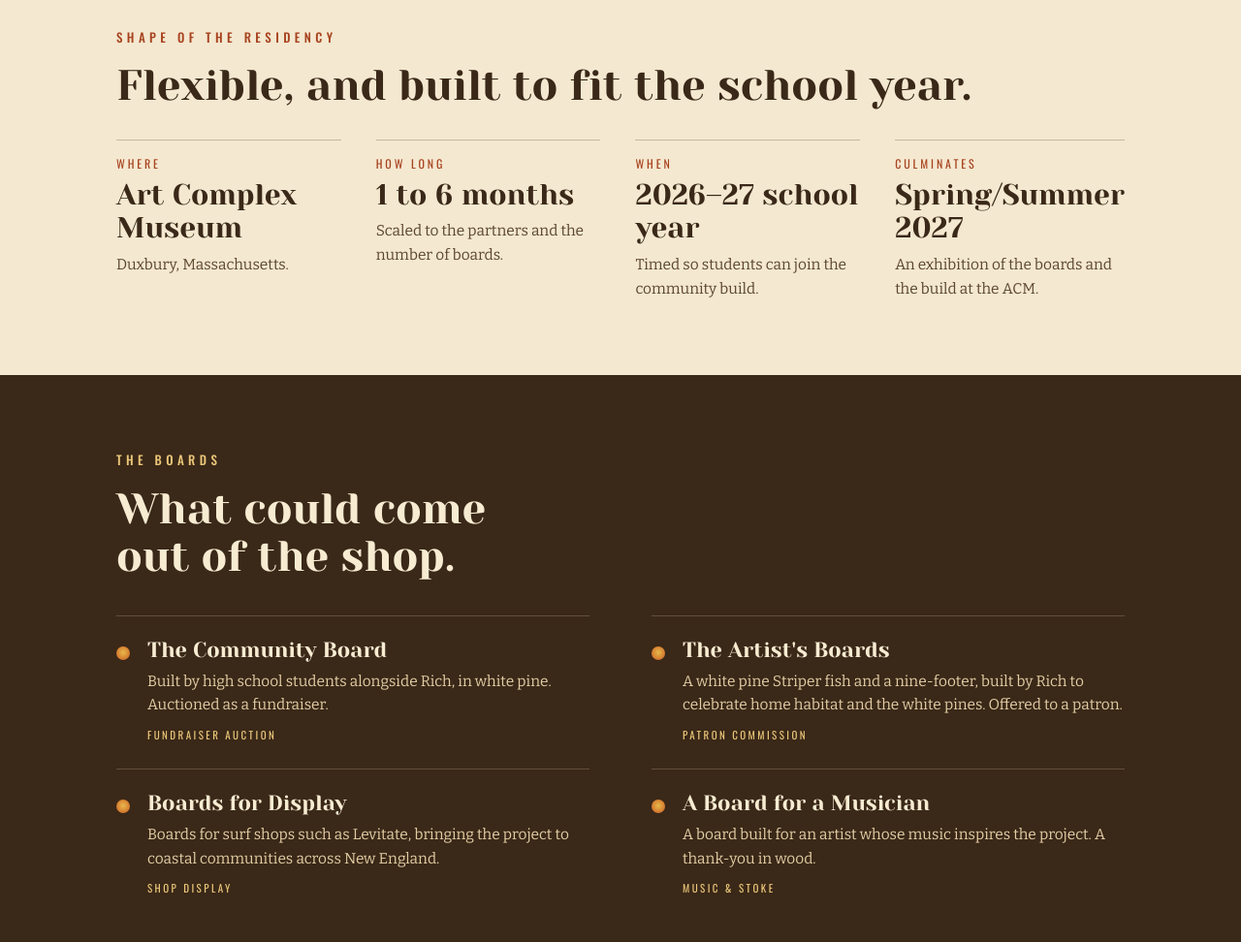
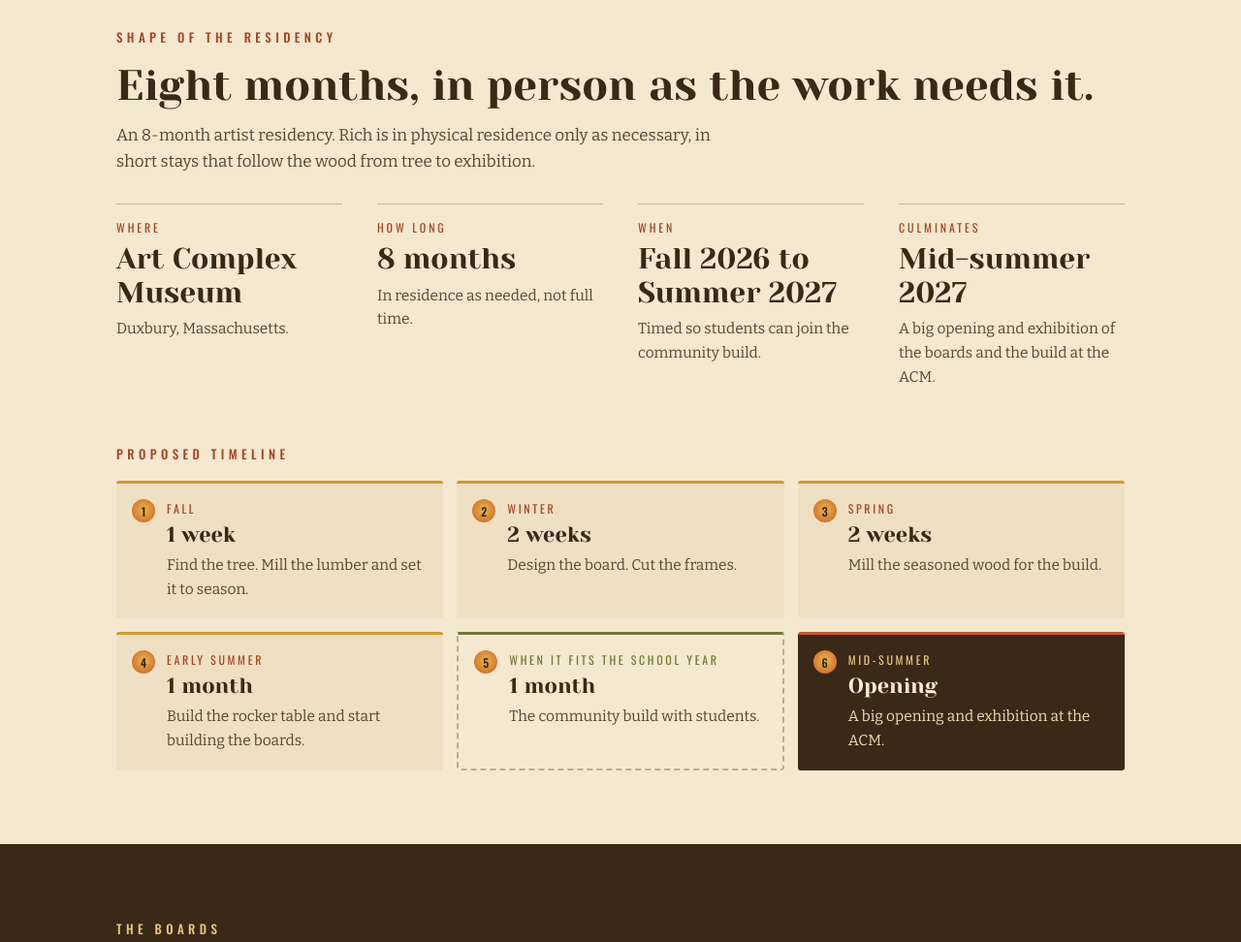
Before and after one commit to omniscopic/White-Pine, a plain HTML site: page index.html in a window 1280 px wide. Shown: the part 1880-2852 px from the top of the page at 97% size. Drawn offline with nearby package versions, Linux system fonts and the light colour scheme.

Commit message:
Lay out the 8-month residency and proposed timeline
Co-Authored-By: Claude Opus 5 <noreply@anthropic.com>

```diff
--- a/index.html
+++ b/index.html
@@ -135,8 +135,23 @@
   .fact .k{font-family:var(--label);text-transform:uppercase;letter-spacing:.24em;font-size:12px;color:var(--rust);margin-bottom:6px}
   .fact .v{font-family:var(--display);font-size:clamp(24px,2.6vw,30px);line-height:1.15;color:var(--deep)}
   .fact p{font-size:15.5px;color:var(--text2);margin-top:8px}
-  @media (max-width:860px){.facts{grid-template-columns:repeat(2,1fr)}}
-  @media (max-width:440px){.facts{grid-template-columns:1fr}}
+  .fact .v,.phases .v{text-wrap:balance}
+  .shape .note{color:var(--text2);max-width:60ch;margin-top:12px}
+  .phases-label{margin:clamp(40px,5vw,56px) 0 0}
+  .phases{list-style:none;margin:18px 0 0;padding:0;display:grid;grid-template-columns:repeat(3,1fr);gap:14px;counter-reset:phase}
+  .phases li{position:relative;background:var(--band);border-radius:3px;border-top:3px solid var(--mustard);padding:16px 18px 18px 52px;counter-increment:phase}
+  .phases li::before{content:counter(phase);position:absolute;left:16px;top:16px;width:24px;height:24px;border-radius:50%;background:radial-gradient(circle at 50% 45%,var(--core) 0%,var(--sun) 50%,var(--sunset) 100%);color:var(--night);font-family:var(--label);font-size:12px;font-weight:500;display:grid;place-items:center}
+  .phases .k{font-family:var(--label);text-transform:uppercase;letter-spacing:.22em;font-size:12px;color:var(--rust);margin-bottom:4px}
+  .phases .v{font-family:var(--display);font-size:22px;line-height:1.2;color:var(--deep)}
+  .phases p{font-size:15.5px;color:var(--text2);margin-top:6px}
+  .phases li.flex{background:transparent;border:2px dashed rgba(122,97,68,.45);border-top:3px solid var(--pine)}
+  .phases li.flex .k{color:var(--pine)}
+  .phases li.end{background:var(--deep);border-top-color:var(--sunset)}
+  .phases li.end .k{color:var(--creamC)}
+  .phases li.end .v{color:var(--creamA)}
+  .phases li.end p{color:var(--creamB)}
+  @media (max-width:860px){.facts,.phases{grid-template-columns:repeat(2,1fr)}}
+  @media (max-width:440px){.facts,.phases{grid-template-columns:1fr}}
   /* Gallery */
   .gallery h2{margin-bottom:10px}
   .gallery .note{color:var(--text2);max-width:60ch;margin-bottom:8px}
@@ -223,16 +238,26 @@
   </div>
 </section>
 
-<section>
+<section class="shape">
   <div class="wrap">
     <p class="eyebrow">Shape of the Residency</p>
-    <h2>Flexible, and built to fit the school year.</h2>
+    <h2>Eight months, in person as the work needs it.</h2>
+    <p class="note">An 8-month artist residency. Rich is in physical residence only as necessary, in short stays that follow the wood from tree to exhibition.</p>
     <div class="facts">
       <div class="fact"><div class="k">Where</div><div class="v">Art Complex Museum</div><p>Duxbury, Massachusetts.</p></div>
-      <div class="fact"><div class="k">How long</div><div class="v">1 to 6 months</div><p>Scaled to the partners and the number of boards.</p></div>
-      <div class="fact"><div class="k">When</div><div class="v">2026&ndash;27 school year</div><p>Timed so students can join the community build.</p></div>
-      <div class="fact"><div class="k">Culminates</div><div class="v">Spring/Summer 2027</div><p>An exhibition of the boards and the build at the ACM.</p></div>
+      <div class="fact"><div class="k">How long</div><div class="v">8 months</div><p>In residence as needed, not full time.</p></div>
+      <div class="fact"><div class="k">When</div><div class="v">Fall 2026 to Summer 2027</div><p>Timed so students can join the community build.</p></div>
+      <div class="fact"><div class="k">Culminates</div><div class="v">Mid-summer 2027</div><p>A big opening and exhibition of the boards and the build at the ACM.</p></div>
     </div>
+    <p class="eyebrow phases-label">Proposed timeline</p>
+    <ol class="phases">
+      <li><div class="k">Fall</div><div class="v">1 week</div><p>Find the tree. Mill the lumber and set it to season.</p></li>
+      <li><div class="k">Winter</div><div class="v">2 weeks</div><p>Design the board. Cut the frames.</p></li>
+      <li><div class="k">Spring</div><div class="v">2 weeks</div><p>Mill the seasoned wood for the build.</p></li>
+      <li><div class="k">Early summer</div><div class="v">1 month</div><p>Build the rocker table and start building the boards.</p></li>
+      <li class="flex"><div class="k">When it fits the school year</div><div class="v">1 month</div><p>The community build with students.</p></li>
+      <li class="end"><div class="k">Mid-summer</div><div class="v">Opening</div><p>A big opening and exhibition at the ACM.</p></li>
+    </ol>
   </div>
 </section>
 
```
Also changed, not shown: 1 other file.
